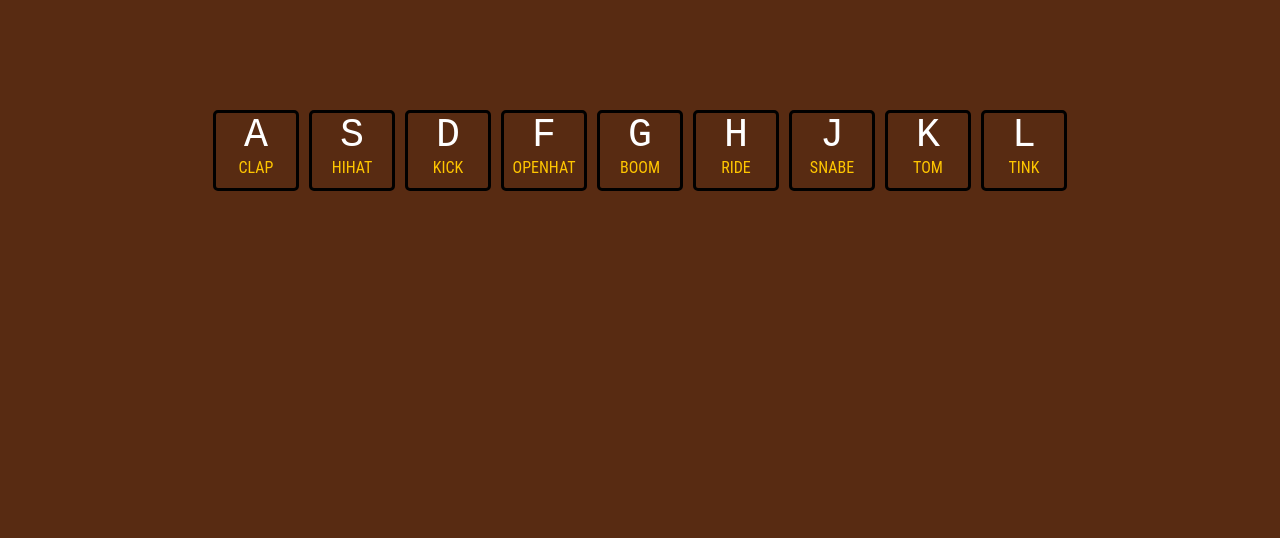
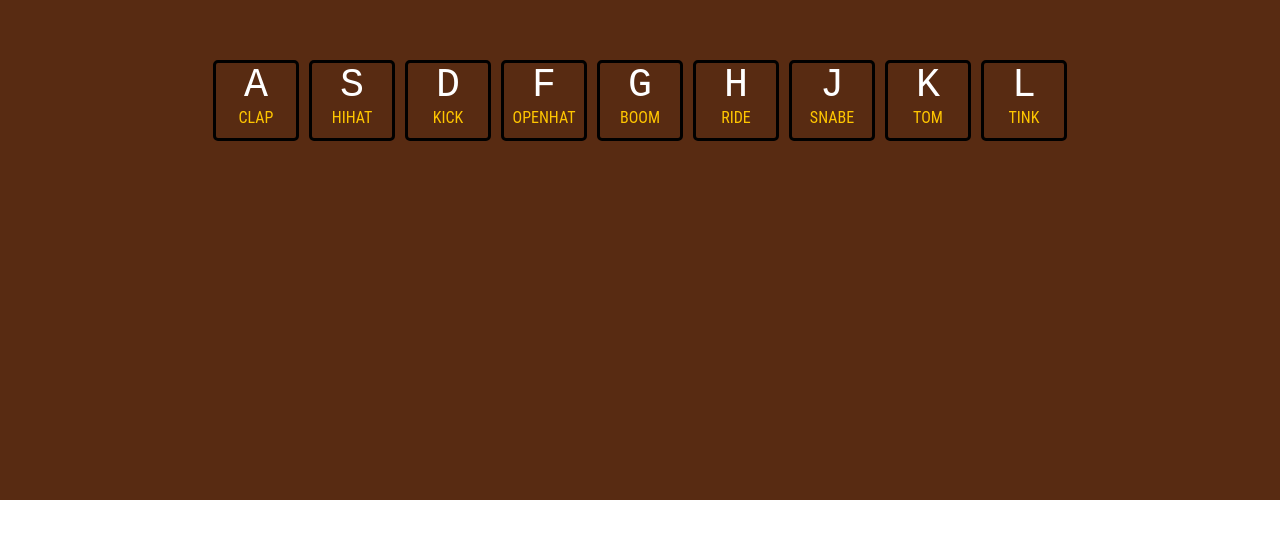
Before and after one commit to Chernikovmax/JavaScript30-lessons, a plain HTML site: page 1/sample1.html in a window 1280 px wide. Shown: the part 300-838 px from the top of the page. After the commit the page ends 800 px from the top, so only its background shows below. Drawn offline with Linux system fonts and the light colour scheme; a web font is replaced by a local one.

Commit message:
[FIX] Fixed background.

```diff
--- a/1/sample1.css
+++ b/1/sample1.css
@@ -8,12 +8,12 @@ body {
   margin: 0;
   font-family: 'Roboto Condensed';
   color: #ffc600;
+  height: 100vh;
 }
 
 .main-part {
-  height: 900px;
+  height: 100%;
   position: relative;
-  top: 38%;
   display: flex;
   flex-direction: row;
   justify-content: center;
```
